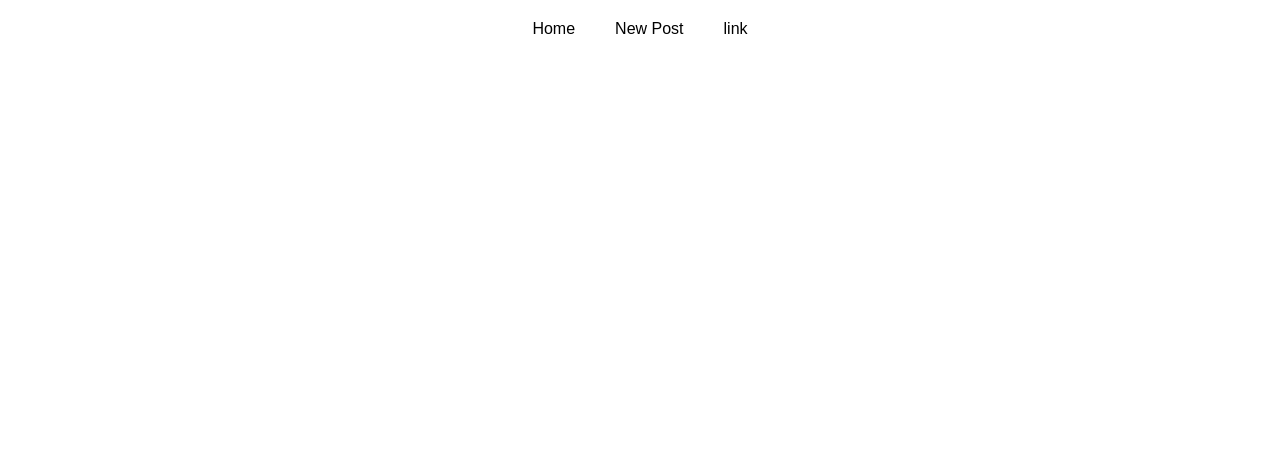
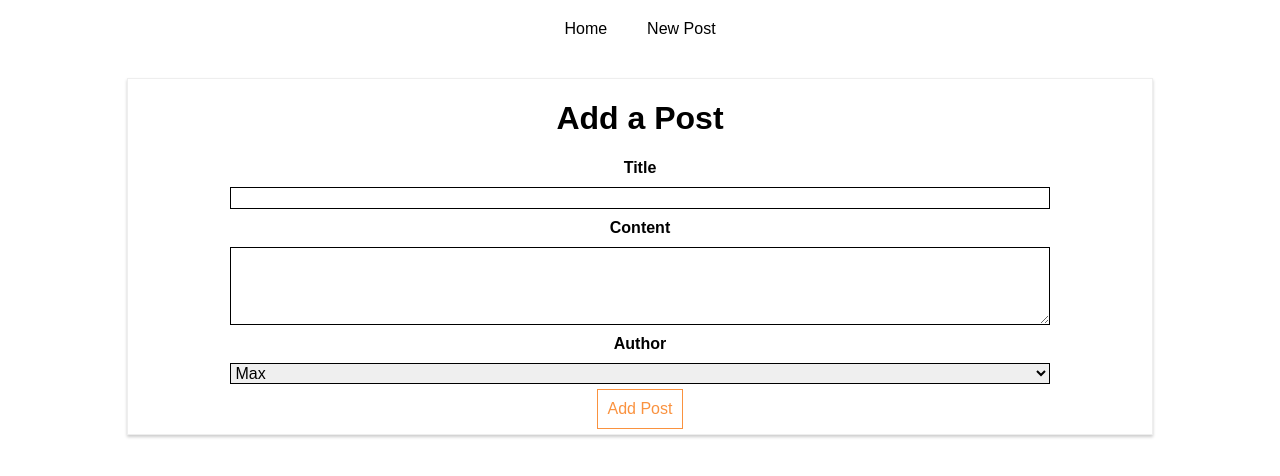
Before and after one commit to Huguez/react_http, a React app: page /newPost in a window 1280 px wide. Shown: the top 476 px of the page. Built offline with nearby package versions, Linux system fonts and the light colour scheme; no server answers.

Commit message:
se agrego el componente Route y Link

```diff
--- a/src/containers/Blog/Blog.js
+++ b/src/containers/Blog/Blog.js
@@ -1,7 +1,9 @@
 import React, { Component } from 'react';
 import Posts from './Posts/Posts';
+import NewPost from './NewPost/NewPost';
 
 import classes from './Blog.css';
+import { Route, Link } from 'react-router-dom';
 
 class Blog extends Component {
 
@@ -12,13 +14,14 @@ class Blog extends Component {
                 <header>
                     <nav>
                         <ul>
-                            <li><a href="/">Home</a></li>
-                            <li><a href="/">New Post</a></li>
-                            <li><a href="/">link</a></li>
+                            <li><Link to="/">Home</Link ></li>
+                            <li><Link to={{ pathname:'/newPost', hash: '#submit', search: '?quick-submit=true' }}>New Post</Link></li>
                         </ul>
                     </nav>
                 </header>
-                <Posts />
+                <Route path="/" exact component={ Posts }/>
+                <Route path="/newPost" component={ NewPost }/>
+
             </div>
         );
     }
--- a/src/containers/Blog/NewPost/NewPost.js
+++ b/src/containers/Blog/NewPost/NewPost.js
@@ -1,6 +1,6 @@
 import React, { Component } from 'react';
 // import axios from 'axios';
-import instance from '../../axios';
+import instance from '../../../axios';
 import classes from  './NewPost.css';
 
 class NewPost extends Component {
```
